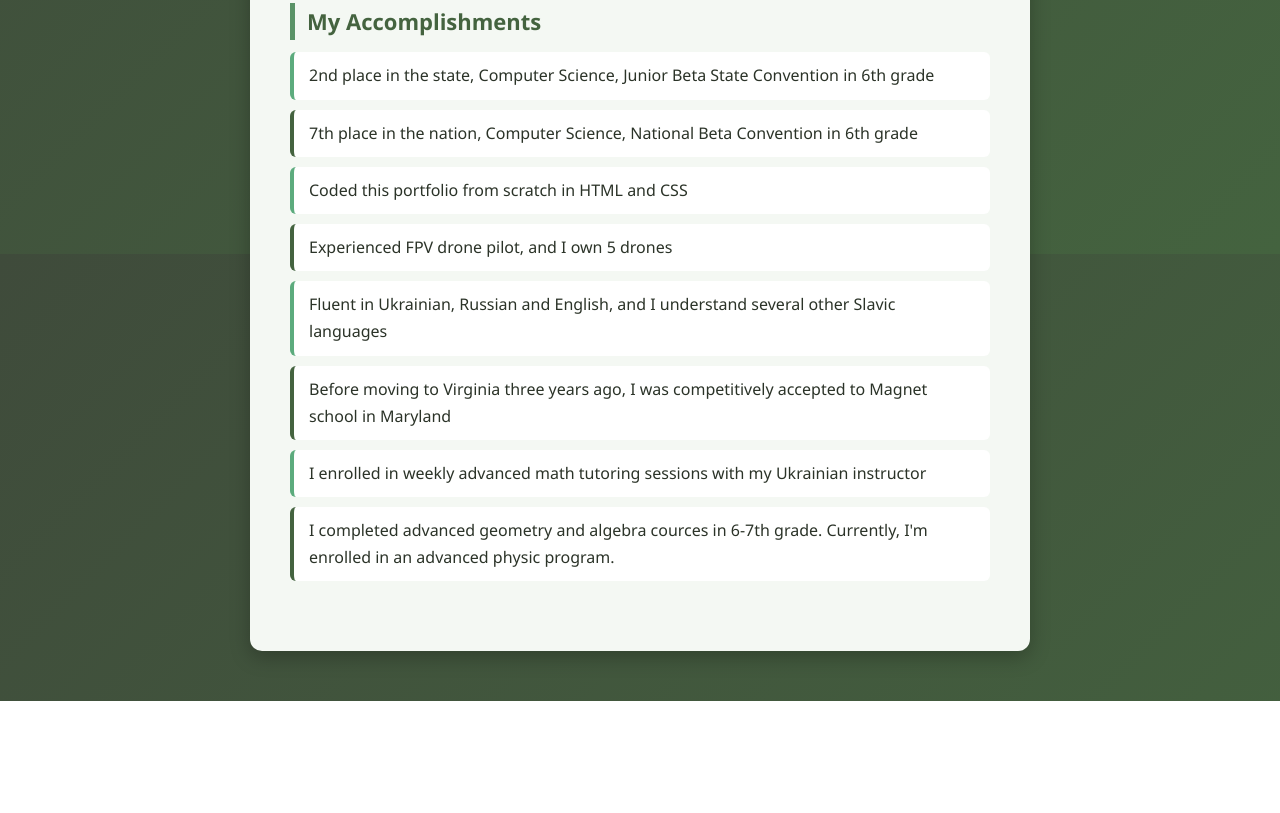
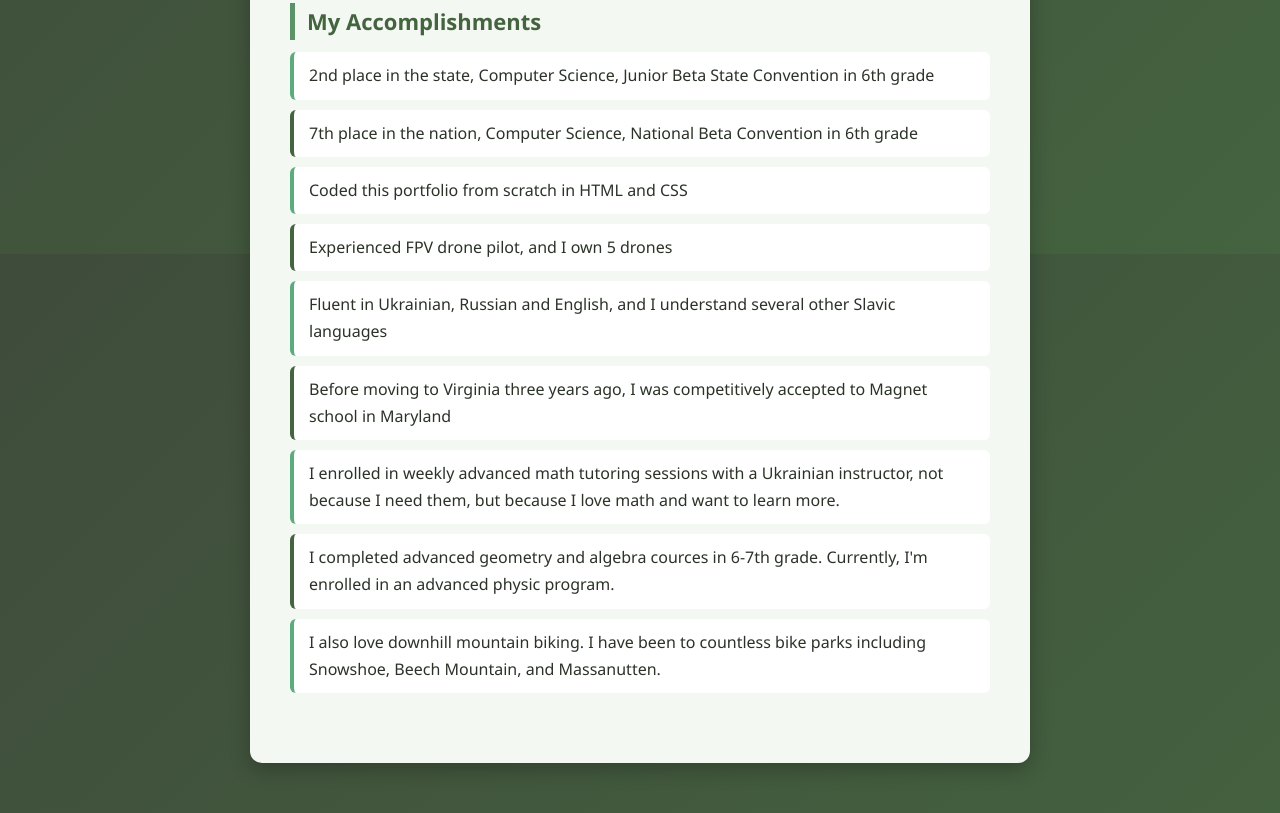
Before and after one commit to fedir-debug/fedir-debug.github.io, a plain HTML site: page index.html in a window 1280 px wide. Shown: the part 546-1359 px from the top of the page. Before the commit the page ends 1247 px from the top, so only its background shows below. Drawn offline with Linux system fonts and the light colour scheme; a script that the page names is missing.

Commit message:
Add files via upload

```diff
--- a/index.html
+++ b/index.html
@@ -23,13 +23,6 @@ I am passionate about computer science, especially programming. I have created m
 
     <div class="accomplishments">
         <h2 id="accomplishments">My Accomplishments</h2>
-            <!-- <p id="tagTwo">
-                In the 6th grade I competed in The Junior Beta State convention for computer science and won second place in the state.<br/>
-                Then later that year I went to the National Beta convention and won 7th place in the country. I sadly moved school and<br/>
-                The school that I go to can't compete. I also know and am very good at flying FPV drone and currently have 5 FPV drones at home<br/>
-                Since I am from a Slavic country I can understand several Slavic Languages and I am fluent in Ukrainian and Russian.
-
-            </p> -->
 
             <ul>
     <li>2nd place in the state, Computer Science, Junior Beta State Convention in 6th grade</li>
@@ -38,8 +31,9 @@ I am passionate about computer science, especially programming. I have created m
     <li>Experienced FPV drone pilot, and I own 5 drones</li>
     <li>Fluent in Ukrainian, Russian and English, and I understand several other Slavic languages</li>
     <li>Before moving to Virginia three years ago, I was competitively accepted to Magnet school in Maryland</li>
-    <li>I enrolled in weekly advanced math tutoring sessions with my Ukrainian instructor</li>
+    <li>I enrolled in weekly advanced math tutoring sessions with a Ukrainian instructor, not because I need them, but because I love math and want to learn more.</li>
     <li>I completed advanced geometry and algebra cources in 6-7th grade. Currently, I'm enrolled in an advanced physic program.</li>
+    <li>I also love downhill mountain biking. I have been to countless bike parks including Snowshoe, Beech Mountain, and Massanutten.</li>
 
   </ul>
     </div>
```
